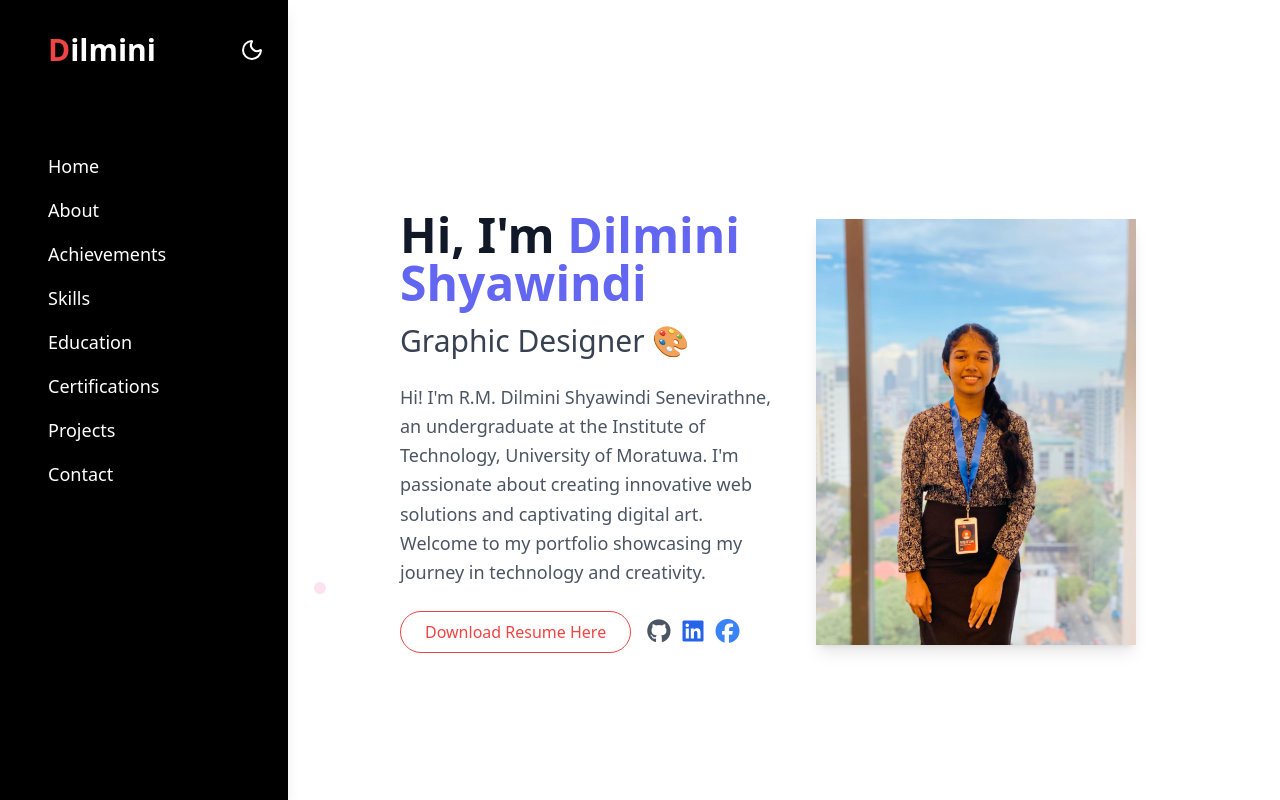
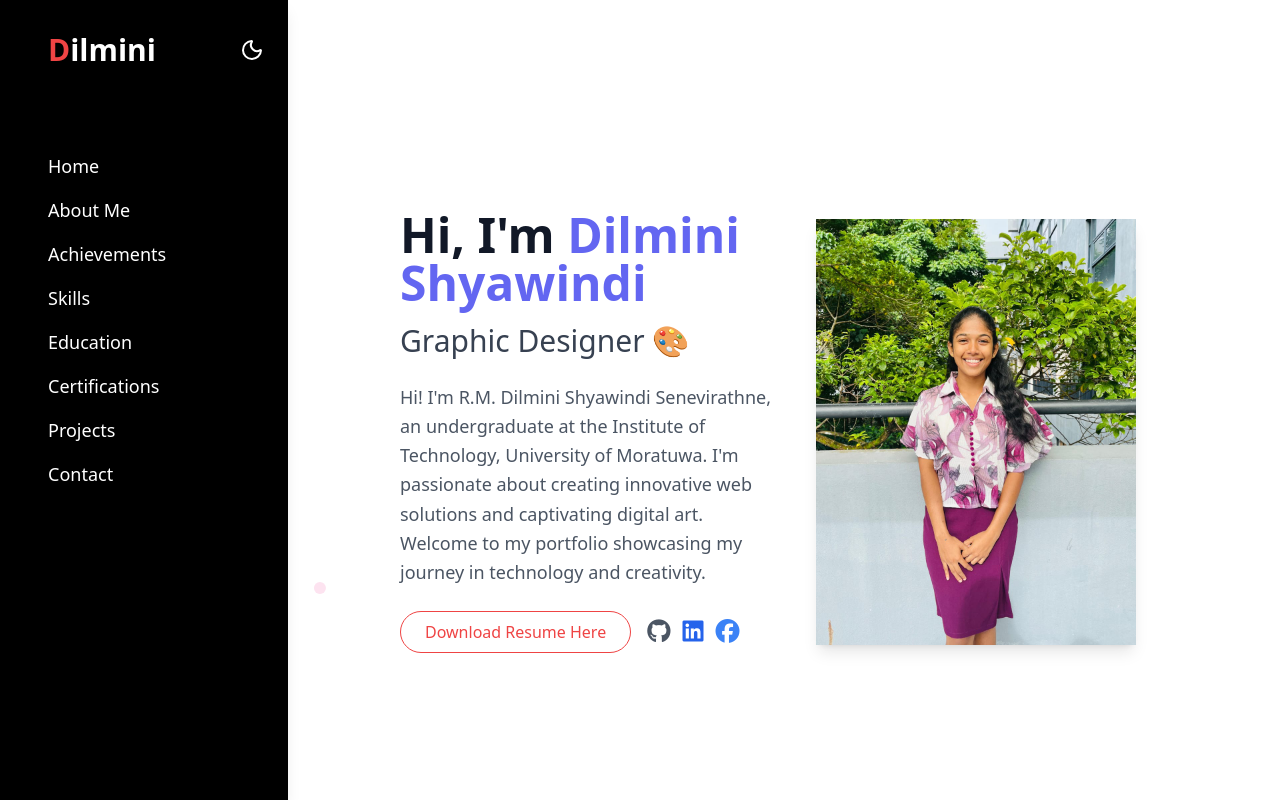
Before and after one commit to Dilmini1027/modern-portfolio, a React (Create React App) app: page / in a window 1280 px wide. Shown: the top 800 px of the page. Built offline with nearby package versions, Linux system fonts and the light colour scheme.

Commit message:
updated my portfolio

```diff
--- a/src/components/Hero.jsx
+++ b/src/components/Hero.jsx
@@ -87,7 +87,7 @@ const Hero = () => {
         transition={{ duration: 0.8 }}
       >
         <img
-          src="/WhatsApp Image 2025-04-22 at 09.21.42_1fcb8aee.jpg"
+          src="/WhatsApp Image 2025-11-07 at 15.44.36_edddc345.jpg"
           alt="Dilmini Senevirathne Profile"
           className="object-cover h-full transition-transform duration-300 shadow-lg w-80 border-blue-800-4 hover:scale-150"
         />
--- a/src/components/Sidebar.jsx
+++ b/src/components/Sidebar.jsx
@@ -15,7 +15,7 @@ const Sidebar = () => {
       {/* Navigation Links */}
       <nav className="pl-6 space-y-4 text-lg"><br/>
         <a href="#hero" className="block hover:text-red-400 transition-colors">Home</a>
-        <a href="#about" className="block hover:text-red-400 transition-colors">About</a>
+        <a href="#about" className="block hover:text-red-400 transition-colors">About Me</a>
         <a href="#achievements" className="block hover:text-red-400 transition-colors">Achievements</a>
         <a href="#skills" className="block hover:text-red-400 transition-colors">Skills</a>
         <a href="#education" className="block hover:text-red-400 transition-colors">Education</a>
```
Also changed, not shown: public/WhatsApp Image 2025-11-07 at 15.44.36_edddc345.jpg (added).
